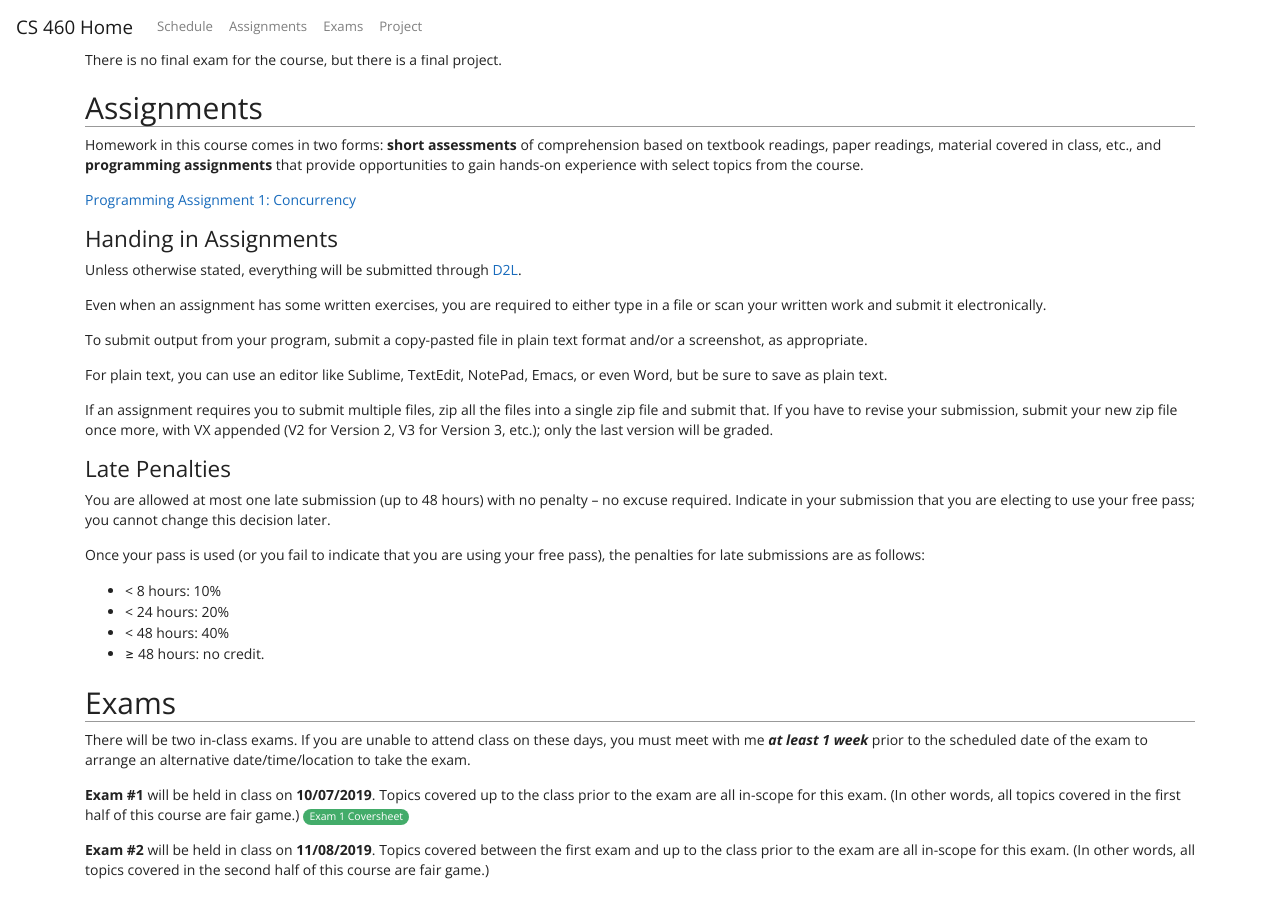
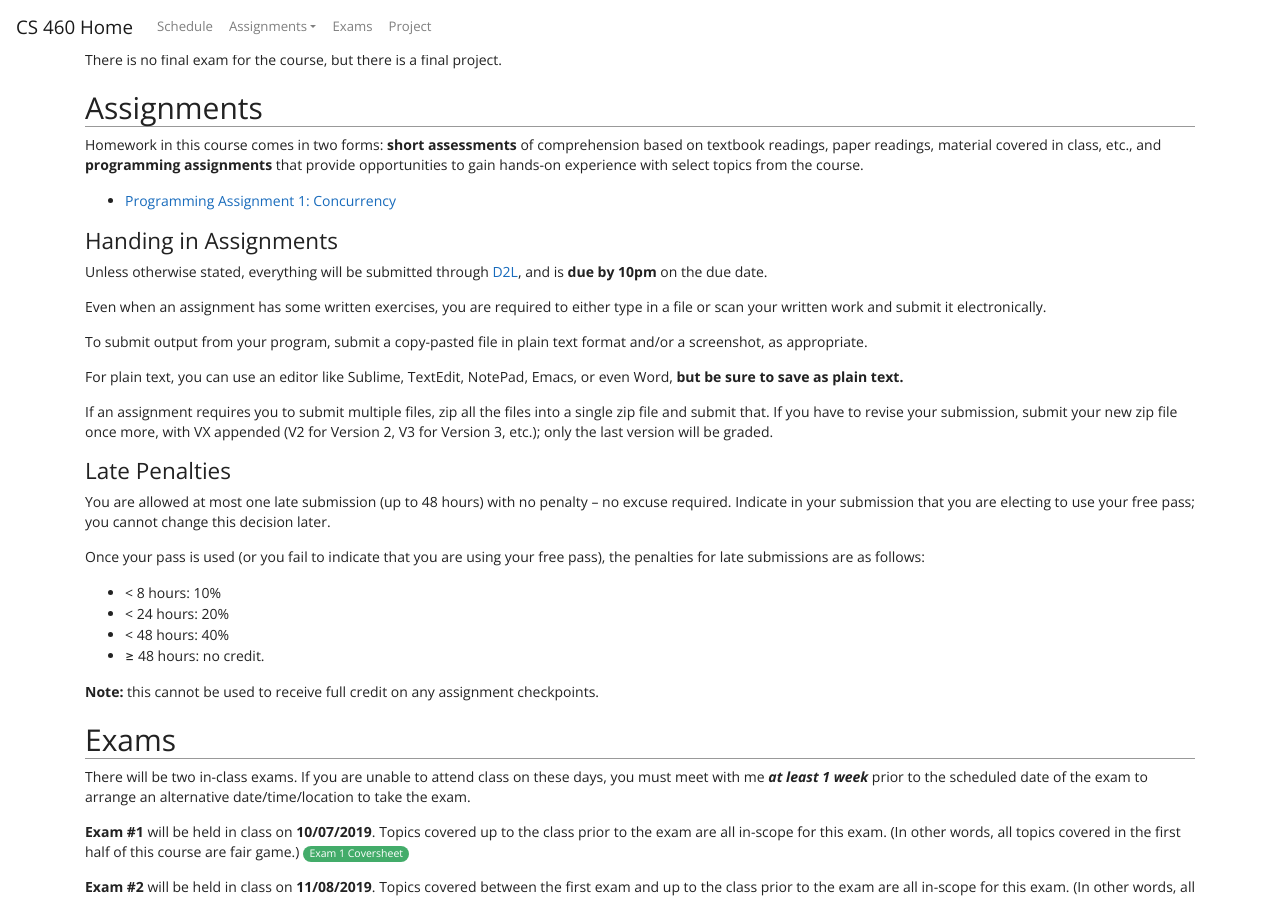
Before and after one commit to traviswpeters/cs460-2019-fall, a Jekyll site: the page built from index.md, in a window 1280 px wide and 900 px high, scrolled down 4327 px. Built offline with Jekyll 4.4.1, drawn with Linux system fonts in a browser that asks for light colours; nearby versions of some CDN libraries.

Commit message:
updated schedule; quicker link to assignments

```diff
--- a/_includes/menu.html
+++ b/_includes/menu.html
@@ -1,6 +1,6 @@
     <!-- https://codepen.io/butsuri/pen/bKjHz -->
 
-    <nav class="navbar navbar-expand-md fixed-top navbar-light bg-white">
+    <nav class="nav navbar navbar-expand-md fixed-top navbar-light bg-white">
         <a class="navbar-brand" href="{{site.github.url}}">{{site.data.settings.titlenumshort}} Home</a>
 
         <button class="navbar-toggler" type="button" data-toggle="collapse" data-target="#navbarSupportedContent" aria-controls="navbarSupportedContent" aria-expanded="false" aria-label="Toggle navigation">
@@ -9,11 +9,26 @@
 
         <div class="collapse navbar-collapse" id="navbarSupportedContent">
             <ul class="navbar-nav mr-auto">
-                {% for item in site.data.settings.menu %}
+            {% for item in site.data.settings.menu %}
+
+                {% if item.name == 'Assignments' %}
+                <li class="nav-item dropdown">
+                  <a class="nav-link dropdown-toggle" data-toggle="dropdown" href="#" role="button" aria-haspopup="true" aria-expanded="false">{{ item.name }}</a>
+                  <div class="dropdown-menu" x-placement="bottom-start" style="position: absolute; transform: translate3d(0px, 40px, 0px); top: 0px; left: 0px; will-change: transform;">
+                    <a class="dropdown-item" href="{{ site.github.url }}/{{ item.url }}">{{ item.name }} | Syllabus</a>
+                    <div class="dropdown-divider"></div>
+                    {% for a in site.data.settings.assignments %}
+                    <a class="dropdown-item" href="{{a.url}}">{{a.name}}</a>
+                    {% endfor %}
+                  </div>
+                </li>
+                {% else %}
                 <li class="nav-item">
                     <a class="nav-link" href="{{ site.github.url }}/{{ item.url }}">{{ item.name }}</a>
                 </li>
-                {% endfor %}
+                {% endif %}
+
+            {% endfor %}
             </ul>
         </div>
     </nav>
--- a/index.md
+++ b/index.md
@@ -272,20 +272,21 @@ Homework in this course comes in two forms:
 **short assessments** of comprehension based on textbook readings, paper readings, material covered in class, etc., and
 **programming assignments** that provide opportunities to gain hands-on experience with select topics from the course.
 
+<ul>
 {% for a in site.data.settings.assignments %}
-<a href="{{a.url}}">{{a.name}}</a>
+    <li><a href="{{a.url}}">{{a.name}}</a></li>
 {% endfor %}
-
+</ul>
 
 #### Handing in Assignments
 
-Unless otherwise stated, everything will be submitted through [D2L]({{site.data.settings.d2l}}).
+Unless otherwise stated, everything will be submitted through [D2L]({{site.data.settings.d2l}}), and is **due by 10pm** on the due date.
 
 Even when an assignment has some written exercises, you are required to either type in a file or scan your written work and submit it electronically.
 
 To submit output from your program, submit a copy-pasted file in plain text format and/or a screenshot, as appropriate.
 
-For plain text, you can use an editor like Sublime, TextEdit, NotePad, Emacs, or even Word, but be sure to save as plain text.
+For plain text, you can use an editor like Sublime, TextEdit, NotePad, Emacs, or even Word, **but be sure to save as plain text.**
 
 If an assignment requires you to submit multiple files, zip all the files into a single zip file and submit that.
 If you have to revise your submission, submit your new zip file once more, with VX appended (V2 for Version 2, V3 for Version 3, etc.);
@@ -303,12 +304,13 @@ Once your pass is used (or you fail to indicate that you are using your free pas
 * &lt;    48 hours: 40%
 * &#8805; 48 hours: no credit.
 
+**Note:** this cannot be used to receive full credit on any assignment checkpoints.
+
 ## Exams
 
 There will be two in-class exams.
 If you are unable to attend class on these days,
     you must meet with me ***at least 1 week*** prior to the scheduled date of the exam to arrange an alternative date/time/location to take the exam.
-
 
 **Exam \#1** will be held in class on **10/07/2019**.
 Topics covered up to the class prior to the exam are all in-scope for this exam.
```
Also changed, not shown: other parts of index.md (+1 -1 lines), a1.md (+3 -2 lines).
